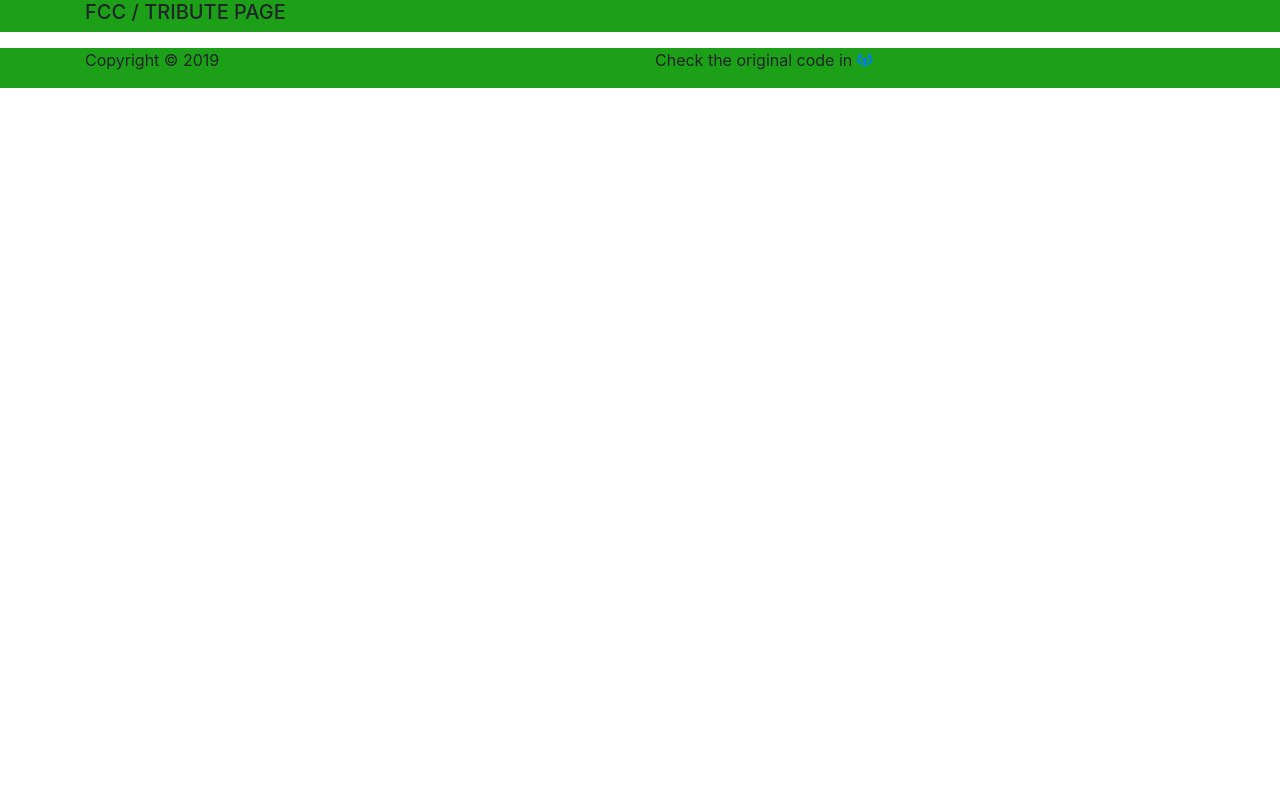
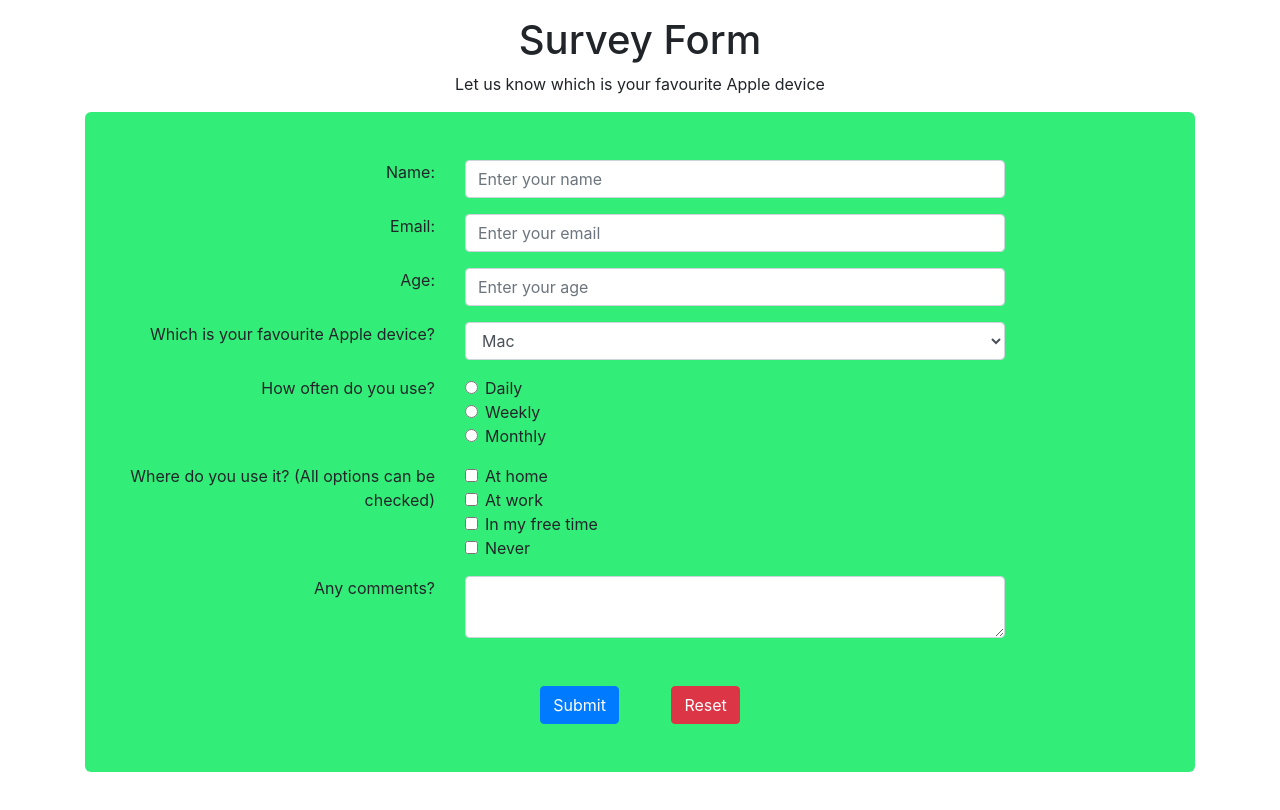
Before and after one commit to ei10/fcc-survey-form, a plain HTML site: page index.html in a window 1280 px wide. Drawn offline with nearby package versions, Linux system fonts and the light colour scheme.

Commit message:
Tests passed

```diff
--- a/index.html
+++ b/index.html
@@ -13,10 +13,12 @@
   <link href="https://fonts.googleapis.com/css?family=Open+Sans:400,700" rel="stylesheet">
 
   <!-- Bootstrap CSS CDN -->
-  <link rel="stylesheet" href="https://stackpath.bootstrapcdn.com/bootstrap/4.3.1/css/bootstrap.min.css" integrity="sha384-ggOyR0iXCbMQv3Xipma34MD+dH/1fQ784/j6cY/iJTQUOhcWr7x9JvoRxT2MZw1T" crossorigin="anonymous">
+  <link rel="stylesheet" href="https://stackpath.bootstrapcdn.com/bootstrap/4.3.1/css/bootstrap.min.css"
+    integrity="sha384-ggOyR0iXCbMQv3Xipma34MD+dH/1fQ784/j6cY/iJTQUOhcWr7x9JvoRxT2MZw1T" crossorigin="anonymous">
 
   <!-- Font Awesome CSS CDN -->
-  <link rel="stylesheet" href="https://use.fontawesome.com/releases/v5.10.2/css/all.css" integrity="sha384-rtJEYb85SiYWgfpCr0jn174XgJTn4rptSOQsMroFBPQSGLdOC5IbubP6lJ35qoM9" crossorigin="anonymous">
+  <link rel="stylesheet" href="https://use.fontawesome.com/releases/v5.10.2/css/all.css"
+    integrity="sha384-rtJEYb85SiYWgfpCr0jn174XgJTn4rptSOQsMroFBPQSGLdOC5IbubP6lJ35qoM9" crossorigin="anonymous">
 
   <!-- My CSS styles -->
   <link rel="stylesheet" href="styles.css">
@@ -27,40 +29,153 @@
   <!-- CDN link for the tests -->
   <script src="https://cdn.freecodecamp.org/testable-projects-fcc/v1/bundle.js"></script>
 
-  <header>
+
   <div class="container">
+    <div class="row mt-3 mb-5">
+      <div class="col-sm-12">
+
+        <div class="text-center mb-2">
+          <h1 id="title">Survey Form</h1>
+          <p id="description">Let us know which is your favourite Apple device</p>
+        </div>
+
+
+        <form id="survey-form" class="pt-5 pb-5">
+
+          <div class="form-group">
             <div class="row">
-        <div class="col-12">
-          <h5>FCC / TRIBUTE PAGE</h5>
+              <div class="col-sm-4 text-right">
+                <label id="name-label" for="name">Name:</label>
+              </div>
+              <div class="col-sm-6">
+                <input type="text" class="form-control" id="name" placeholder="Enter your name" required>
               </div>
             </div>
           </div>
-  </header>
 
-
-
-
-
-  <footer>
-    <div class="container">
-      <div class="row mt-3">
-        <div class="col-6">
-          <p>Copyright &copy; 2019</p>
+          <div class="form-group">
+            <div class="row">
+              <div class="col-sm-4 text-right">
+                <label id="email-label" for="name">Email:</label>
               </div>
-        <div class="col-6">
-          <p>Check the original code in <a href="#"><i class="fab fa-gitlab"></i></a></p>
+              <div class="col-sm-6">
+                <input type="email" class="form-control" id="email" placeholder="Enter your email" required>
               </div>
             </div>
           </div>
-  </footer>
+
+          <div class="form-group">
+            <div class="row">
+              <div class="col-sm-4 text-right">
+                <label id="number-label" for="name">Age:</label>
+              </div>
+              <div class="col-sm-6">
+                <input type="number" class="form-control" id="number" min="10" max="100" placeholder="Enter your age">
+              </div>
+            </div>
+          </div>
+
+          <div class="form-group">
+            <div class="row">
+              <div class="col-sm-4 text-right">
+                <label for="exampleFormControlSelect1">Which is your favourite Apple device?</label>
+              </div>
+              <div class="col-sm-6">
+                <select class="form-control" id="dropdown">
+                  <option>Mac</option>
+                  <option>iPad</option>
+                  <option>iPhone</option>
+                  <option>Watch</option>
+                  <option>iPod</option>
+                </select>
+              </div>
+            </div>
+          </div>
+
+          <div class="form-group">
+            <div class="row">
+              <div class="col-sm-4 text-right">
+                <label for="">How often do you use?</label>
+              </div>
+              <div class="col-sm-6">
+                <div class="form-check">
+                  <input class="form-check-input" type="radio" name="gridRadios" id="gridRadios1" value="option1">
+                  <label class="form-check-label" for="gridRadios1">Daily</label>
+                </div>
+                <div class="form-check">
+                  <input class="form-check-input" type="radio" name="gridRadios" id="gridRadios2" value="option2">
+                  <label class="form-check-label" for="gridRadios2">Weekly</label>
+                </div>
+                <div class="form-check">
+                  <input class="form-check-input" type="radio" name="gridRadios" id="gridRadios3" value="option3">
+                  <label class="form-check-label" for="gridRadios3">Monthly</label>
+                </div>
+              </div>
+            </div>
+          </div>
+
+          <div class="form-group">
+            <div class="row">
+              <div class="col-sm-4 text-right">
+                <label for="">Where do you use it? (All options can be checked)</label>
+              </div>
+              <div class="col-sm-6">
+                <div class="form-check">
+                    <input class="form-check-input" type="checkbox" value="1" id="defaultCheck1">
+                    <label class="form-check-label" for="defaultCheck1">At home</label>
+                </div>
+                <div class="form-check">
+                    <input class="form-check-input" type="checkbox" value="2" id="defaultCheck1">
+                    <label class="form-check-label" for="defaultCheck1">At work</label>
+                </div>
+                <div class="form-check">
+                    <input class="form-check-input" type="checkbox" value="3" id="defaultCheck1">
+                    <label class="form-check-label" for="defaultCheck1">In my free time</label>
+                </div>
+                <div class="form-check">
+                    <input class="form-check-input" type="checkbox" value="4" id="defaultCheck1">
+                    <label class="form-check-label" for="defaultCheck1">Never</label>
+                </div>
+              </div>
+            </div>
+          </div>
+
+          <div class="form-group">
+            <div class="row">
+              <div class="col-sm-4 text-right">
+                <label for="">Any comments?</label>
+              </div>
+              <div class="col-sm-6">
+                <textarea class="form-control" id="exampleFormControlTextarea1" rows="2"></textarea>
+              </div>
+            </div>
+          </div>
+
+          <div class="row text-center mt-5">
+            <div class="col-sm-12">
+                <button type="submit" id="submit" class="btn btn-primary">Submit</button>
+                <button type="reset" class="btn btn-danger ml-5">Reset</button>
+            </div>
+          </div>
+
+        </form>
+
+      </div>
+    </div>
+  </div>
 
 
   <!-- jQuery JS CDN -->
-  <script src="http://code.jquery.com/jquery-3.4.1.min.js" integrity="sha256-CSXorXvZcTkaix6Yvo6HppcZGetbYMGWSFlBw8HfCJo=" crossorigin="anonymous"></script>
+  <script src="http://code.jquery.com/jquery-3.4.1.min.js"
+    integrity="sha256-CSXorXvZcTkaix6Yvo6HppcZGetbYMGWSFlBw8HfCJo=" crossorigin="anonymous"></script>
 
   <!-- Bootstrap JS CDN -->
-  <script src="https://cdnjs.cloudflare.com/ajax/libs/popper.js/1.14.7/umd/popper.min.js" integrity="sha384-UO2eT0CpHqdSJQ6hJty5KVphtPhzWj9WO1clHTMGa3JDZwrnQq4sF86dIHNDz0W1" crossorigin="anonymous"></script>
-  <script src="https://stackpath.bootstrapcdn.com/bootstrap/4.3.1/js/bootstrap.min.js" integrity="sha384-JjSmVgyd0p3pXB1rRibZUAYoIIy6OrQ6VrjIEaFf/nJGzIxFDsf4x0xIM+B07jRM" crossorigin="anonymous"></script>
+  <script src="https://cdnjs.cloudflare.com/ajax/libs/popper.js/1.14.7/umd/popper.min.js"
+    integrity="sha384-UO2eT0CpHqdSJQ6hJty5KVphtPhzWj9WO1clHTMGa3JDZwrnQq4sF86dIHNDz0W1"
+    crossorigin="anonymous"></script>
+  <script src="https://stackpath.bootstrapcdn.com/bootstrap/4.3.1/js/bootstrap.min.js"
+    integrity="sha384-JjSmVgyd0p3pXB1rRibZUAYoIIy6OrQ6VrjIEaFf/nJGzIxFDsf4x0xIM+B07jRM"
+    crossorigin="anonymous"></script>
 
 </body>
 
--- a/styles.css
+++ b/styles.css
@@ -1,13 +1,4 @@
-header, footer {
-  background-color: #1ca018;
+#survey-form{
+  background-color: #32ee79;
+  border-radius: 6px;
 }
-
-#image {
-  display: block;
-  max-width: 100%;
-  height: auto;
-}
-
-li {
-  list-style-type: none;
-}
```
Lines whose indentation alone changed are shown as unchanged.
